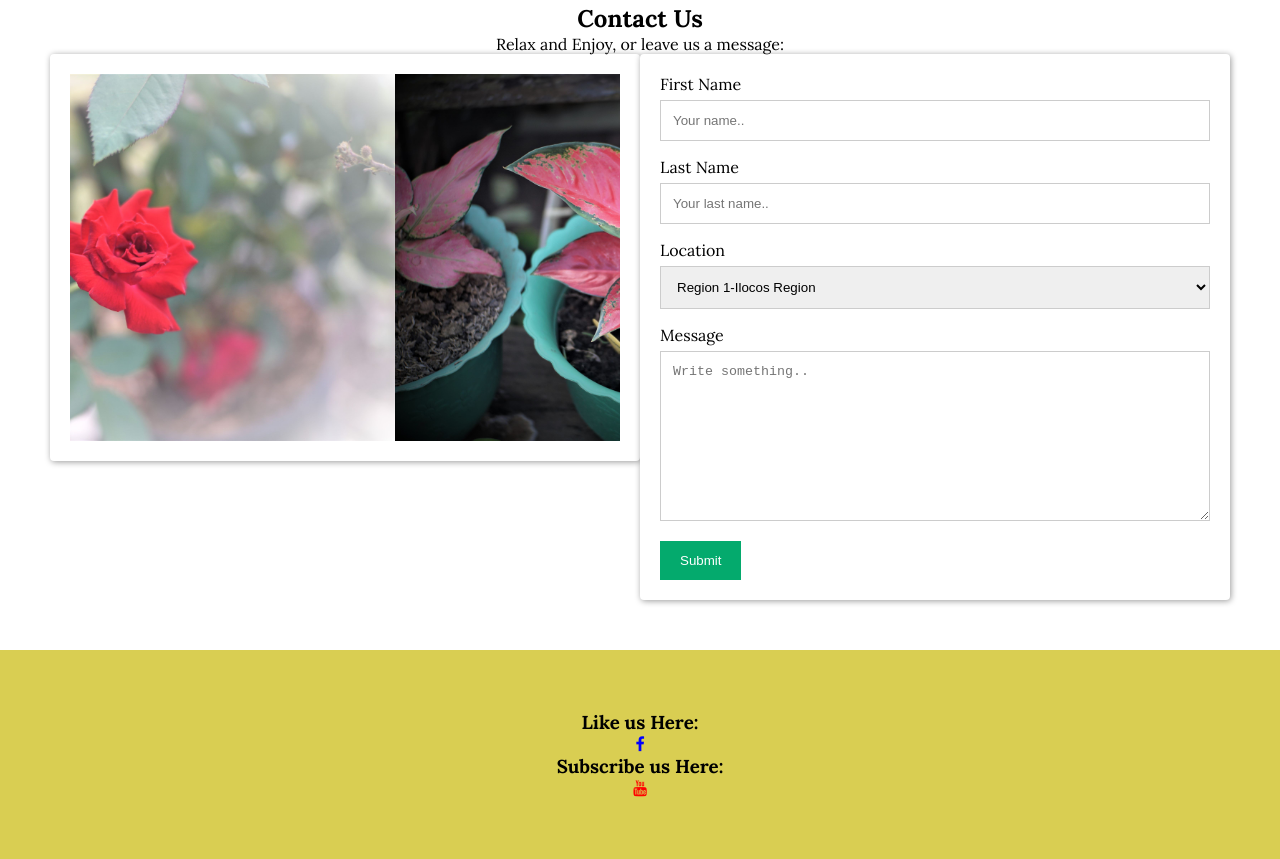
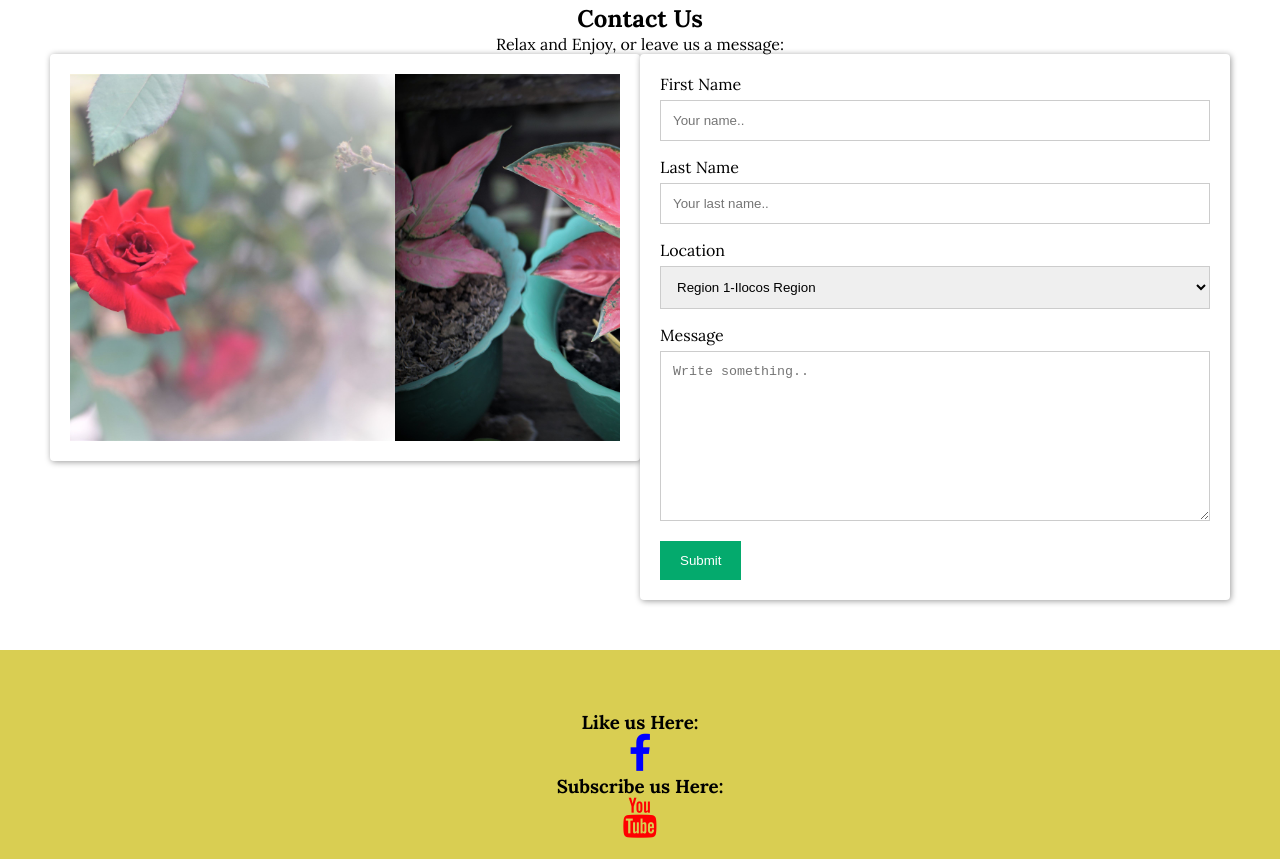
Before and after one commit to BrandonLCanete/sixgreenthumb, a plain HTML site: page Contact.html in a window 1280 px wide. Shown: the part 287-1146 px from the top of the page. Drawn offline with Linux system fonts and the light colour scheme.

Commit message:
Update Commit

```diff
--- a/css/Contact.css
+++ b/css/Contact.css
@@ -171,14 +171,14 @@
 	   width:100%;
  }
  .fa-facebook{
-   font-size:40px;
+   font-size:40px !important;
    color:blue;
  }
  .fa-facebook:hover{
    color:#fff;
  }
  .fa-youtube{
-   font-size:40px;
+   font-size:40px !important;
    color:red;
  }
  .fa-youtube:hover{
```
Also changed, not shown: Benefits.html (+1 -1 lines), Learn.html (+1 -1 lines), index.html (+1 -2 lines).
